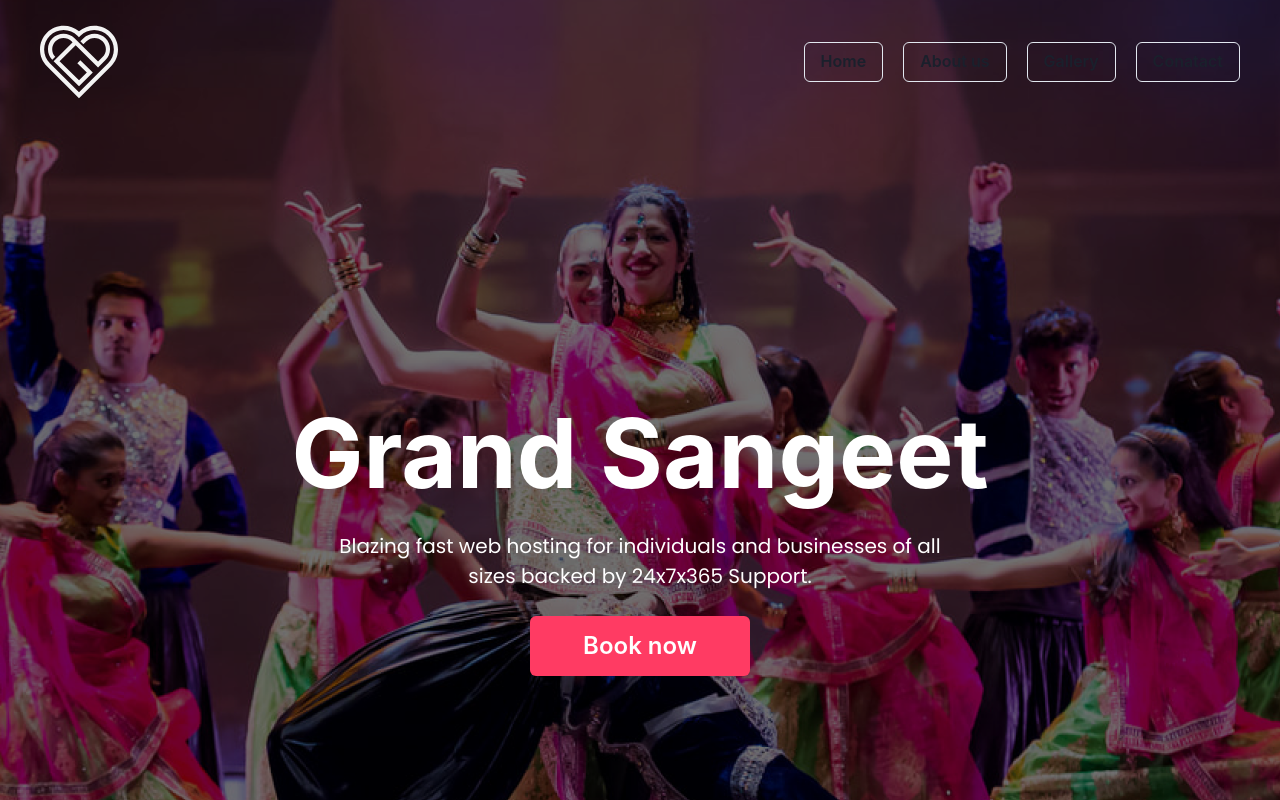
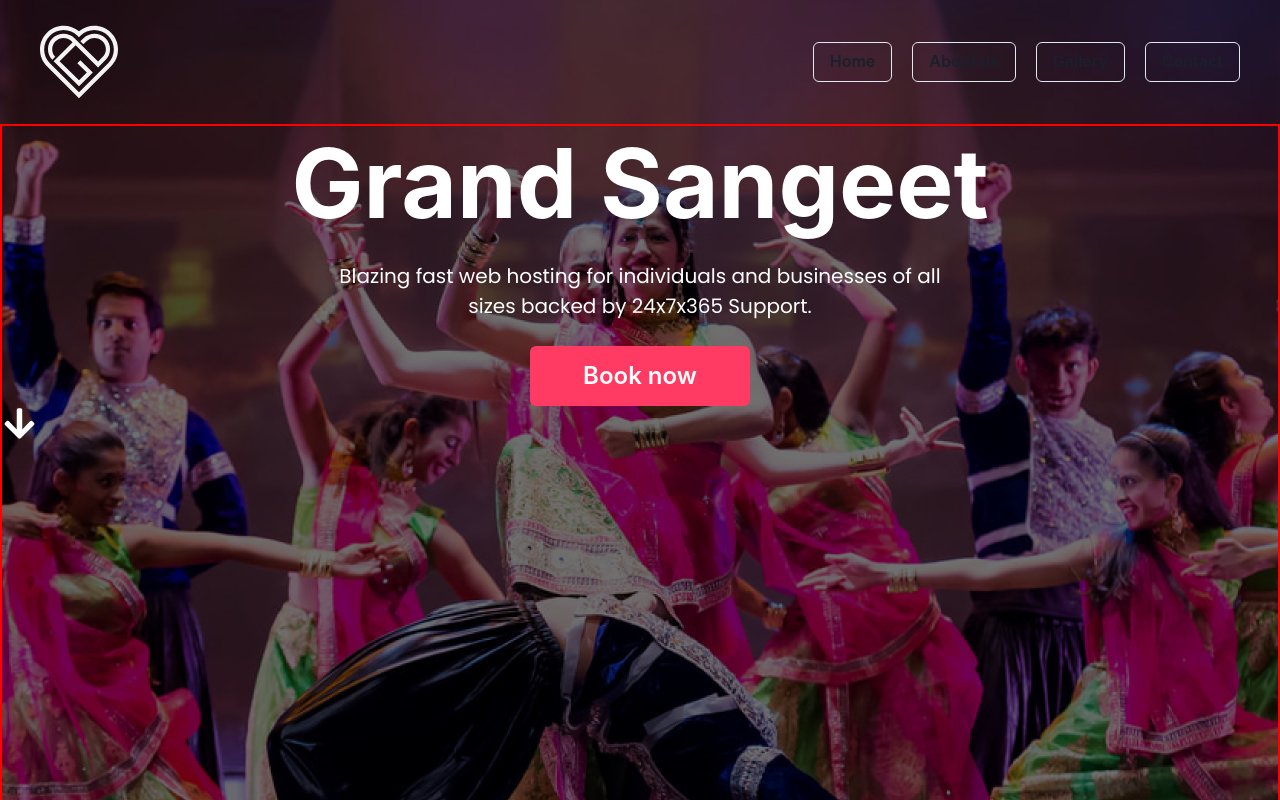
Before and after one commit to desaidhruv/grandSangeet, a React (Create React App) app: page / in a window 1280 px wide. Shown: the top 800 px of the page. Built offline with nearby package versions, Linux system fonts and the light colour scheme.

Commit message:
Animated Arrow Added

```diff
--- a/src/components/Navbar.js
+++ b/src/components/Navbar.js
@@ -16,7 +16,7 @@ export default function Navbar() {
       <Button variant="outline">
         Gallery
       </Button>
-      <Button variant="outline">Conatact</Button>
+      <Button variant="outline">Contact</Button>
     </HStack>
   </Flex>
   );
--- /dev/null
+++ b/src/components/sections/Hero.css
@@ -0,0 +1,34 @@
+  .bounce {
+    -webkit-animation: bounce 2s infinite;
+    animation: bounce 2s infinite;
+  }
+  @-webkit-keyframes bounce {
+    0%,
+    20%,
+    50%,
+    80%,
+    100% {
+      transform: translateY(0);
+    }
+    40% {
+      transform: translateY(-30px);
+    }
+    60% {
+      transform: translateY(-15px);
+    }
+  }
+  @keyframes bounce {
+    0%,
+    20%,
+    50%,
+    80%,
+    100% {
+      transform: translateY(0);
+    }
+    40% {
+      transform: translateY(-30px);
+    }
+    60% {
+      transform: translateY(-15px);
+    }
+  }
--- a/src/components/sections/Hero.js
+++ b/src/components/sections/Hero.js
@@ -1,29 +1,35 @@
-import { Box, Center,Heading,Button,VStack,Text } from '@chakra-ui/react'
+import { Box, Center, Heading, Button, VStack, Text, Icon, Flex, } from '@chakra-ui/react'
 import React from 'react'
 import Navbar from '../Navbar'
 import bg from "../../assets/photos/bg.png"
 import '@fontsource/poppins';
+import './Hero.css'
+import { FaArrowDown } from 'react-icons/fa'
 
 
 export default function Hero() {
     return (
         <>
             <Box backgroundImage={bg} backgroundRepeat="no-repeat" backgroundPosition="center" backgroundSize="cover" w="full" h="1024px">
-            <Navbar/>
-            <Box  as={Center} pb="200px" h="inherit" color="white"  >
+                <Navbar />
+
+                <Flex h="inherit" color="white" border="2px solid red" flexDirection="column">
                     <VStack spacing="20px" >
 
                         <Heading fontSize="96px">
                             Grand Sangeet
                         </Heading>
                         <Text fontFamily="Poppins" textAlign="center" fontSize="20px" h="65px" >
-                Blazing fast web hosting for individuals and businesses of all <br/> sizes backed by 24x7x365 Support.
+                            Blazing fast web hosting for individuals and businesses of all <br /> sizes backed by 24x7x365 Support.
                         </Text>
                         <Button bg="brand.100" size="l">
                             Book now
                         </Button>
                     </VStack>
+                    <Box className="arrow bounce" alignItems="flex-end" justifyContent="center">
+                        <Icon as={FaArrowDown} className="fa fa-arrow-down fa-2x" fontSize="35px" />
                     </Box>
+                </Flex>
 
             </Box>
 
--- a/src/theme.js
+++ b/src/theme.js
@@ -11,7 +11,7 @@ const theme = extendTheme({
       100: '#FF3B63',
     },
   },
- //asdfkadhsgfkjadsg
+
   components: {
     Button: {
       sizes: {
```
Lines whose indentation alone changed are shown as unchanged.
